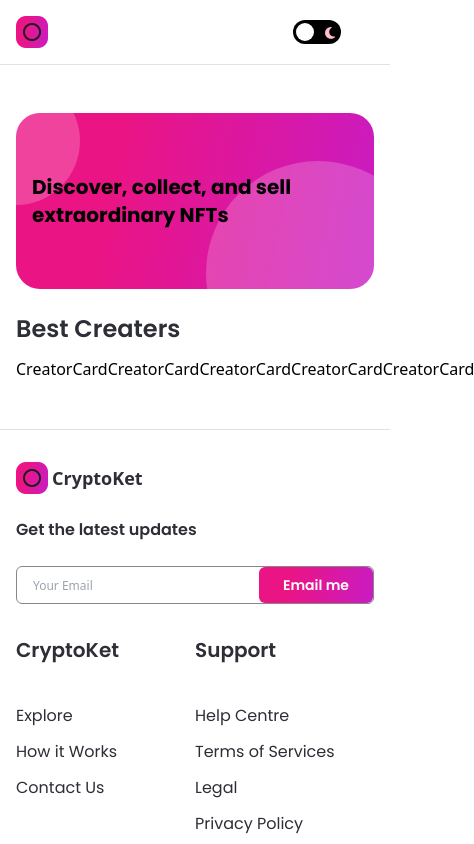
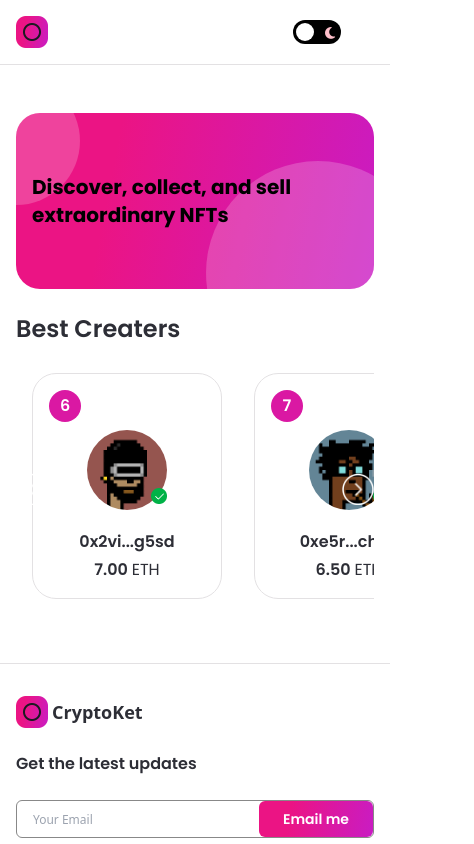
Before and after one commit to Sumit9953/NFT_MARKETPLACE_CRYPTOKET, a Next.js app: page / in a window 390 px wide. Shown: the top 844 px of the page, 474 px wide, since content can reach past the window. Built offline with nearby package versions, Linux system fonts and the light colour scheme.

Commit message:
compelete top seller

```diff
--- a/components/CreatorCard.jsx
+++ b/components/CreatorCard.jsx
@@ -1,7 +1,42 @@
 import React from 'react';
+import Image from 'next/image';
 
-const CreatorCard = () => (
-  <div>CreatorCard</div>
+import images from '../assets';
+
+const CreatorCard = ({ key, rank, creatorImage, creatorName, creatorEths }) => (
+  <div className="min-w-190 minlg:min-w-240 dark:bg-nft-black-3 bg-white border
+  dark:border-nft-black-3 border-nft-gray-1 rounded-3xl flex flex-col p-4 m-4 "
+  >
+
+    <div className="w-8 h-8 minlg:w-10 minlg:h-10 bg-nft-red-violet flexCenter rounded-full">
+      <p className="font-poppins text-white font-semibold text-base minlg:text-lg">{rank}</p>
+    </div>
+
+    <div className="my-2 flex justify-center">
+      <div className="relative w-20 h-20 minlg:w-28 minlg:h-28">
+        <Image
+          src={creatorImage}
+          Layout="fill"
+          objectFit="cover"
+          alt="creatorName"
+          className="rounded-full"
+        />
+        <div className="absolute w-4 h-4 minlg:w-7 minlg:h-7 bottom-2 -right-0">
+          <Image
+            src={images.tick}
+            Layout="fill"
+            objectFit="contain"
+            alt="tick"
+          />
+        </div>
+      </div>
+
+    </div>
+    <div className="mt-3 minlg:mt-7 text-center flexCenter flex-col">
+      <p className="font-poppins dark:text-white text-nft-black-1 font-semibold text-base">{creatorName}</p>
+      <p className="mt-1 font-poppins dark:text-white text-nft-black-1 font-semibold text-base">{creatorEths.toFixed(2)} <span className="font-normal">ETH</span> </p>
+    </div>
+  </div>
 );
 
 export default CreatorCard;
--- a/pages/index.js
+++ b/pages/index.js
@@ -1,9 +1,48 @@
 import { useState, useEffect, useRef } from 'react';
+import { useTheme } from 'next-themes';
+import Image from 'next/image';
+
 import { Banner, CreatorCard } from '../components';
+import images from '../assets';
+import { makeId } from '../utils/makeId';
 
 const Home = () => {
+  const [hideButtons, setHideButtons] = useState(false);
+  const { theme } = useTheme();
   const parentRef = useRef(null);
   const scrollRef = useRef(null);
+
+  const handleScroll = (direction) => {
+    const { current } = scrollRef;
+
+    const scrollAmount = window.innerWidth > 1800 ? 270 : 210;
+
+    if (direction === 'left') {
+      current.scrollLeft -= scrollAmount;
+    } else {
+      current.scrollLeft += scrollAmount;
+    }
+  };
+
+  const isScrollable = () => {
+    const { current } = scrollRef;
+    const { current: parent } = parentRef;
+
+    if (current?.scrollWidth >= parent?.offsetWidth) {
+      setHideButtons(false);
+    } else {
+      setHideButtons(true);
+    }
+  };
+
+  useEffect(() => {
+    isScrollable();
+    window.addEventListener('resize', isScrollable);
+
+    return () => {
+      window.removeEventListener('resize', isScrollable);
+    };
+  });
 
   return (
     <div className="flex justify-center sm:px-4 p-12 ">
@@ -19,11 +58,39 @@
           >
             Best Creaters
           </h1>
-          <div className="relative flex-1 max-w-fullflex mt-3" ref={parentRef}>
+          <div className="relative flex-1 max-w-full flex mt-3" ref={parentRef}>
             <div className="flex flex-row w-max overflow-x-scroll no-scrollbar select-none" ref={scrollRef}>
               {[6, 7, 8, 9, 10].map((i) => (
-                <CreatorCard />
+                <CreatorCard
+                  key={`creator-${i}`}
+                  rank={i}
+                  creatorImage={images[`creator${i}`]}
+                  creatorName={`0x${makeId(3)}...${makeId(4)}`}
+                  creatorEths={10 - i * 0.5}
+                />
               ))}
+              {!hideButtons && (
+              <>
+                <div onClick={() => handleScroll('left')} className="absolute w-8 h-8 minlg:w-12 minlg:h-12 top-45 cursor-pointer left-0">
+                  <Image
+                    src={images.left}
+                    Layout="fill"
+                    objectFit="conatin"
+                    alt="left_arrow"
+                    className={theme === 'light' && 'filter invert'}
+                  />
+                </div>
+                <div onClick={() => handleScroll('right')} className="absolute w-8 h-8 minlg:w-12 minlg:h-12 top-45 cursor-pointer right-0">
+                  <Image
+                    src={images.right}
+                    Layout="fill"
+                    objectFit="conatin"
+                    alt="left_arrow"
+                    className={theme === 'light' && 'filter invert'}
+                  />
+                </div>
+              </>
+              )}
             </div>
           </div>
         </div>
--- /dev/null
+++ b/utils/makeId.js
@@ -0,0 +1,10 @@
+export const makeId = (Length) => {
+  let result = '';
+  const characters = 'abcdefghijklmnopqrstuvwxyz0123456789';
+  const charactersLength = characters.length;
+
+  for (let i = 0; i < Length; i += 1) {
+    result += characters.charAt(Math.floor(Math.random() * charactersLength));
+  }
+  return result;
+};
```
